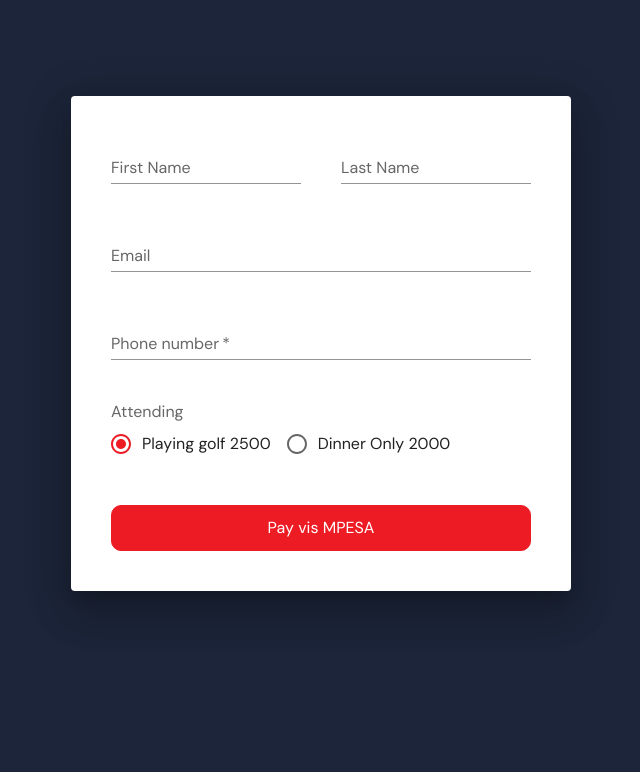
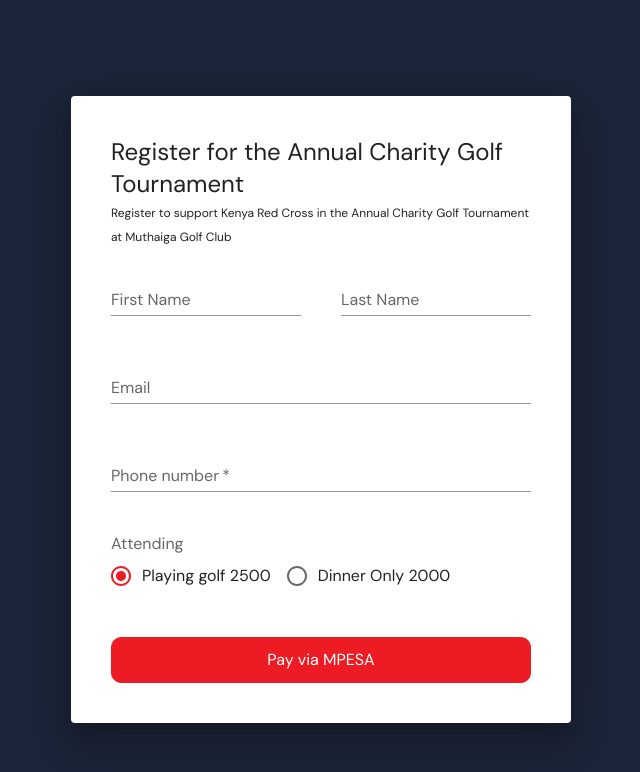
Before and after one commit to brandeddavid/wema-form, a Next.js app: page / in a window 1280 px wide. Shown: the top 772 px of the page, without its empty margins (319-959 px from the left). Built offline with nearby package versions, Linux system fonts and the light colour scheme.

Commit message:
add form header

```diff
--- a/src/components/Form/form.tsx
+++ b/src/components/Form/form.tsx
@@ -9,6 +9,7 @@
 	Radio,
 	RadioGroup,
 	FormLabel,
+	Typography,
 } from "@mui/material";
 import SubmitButton from "../SubmitButton/submitButton";
 import submitForm from "../../api/submitForm";
@@ -38,10 +39,19 @@
 	);
 
 	return (
-		<Paper
-			elevation={24}
-			className="bg-white w-full md:w-[500px] p-[40px] space-y-[40px]"
-		>
+		<Paper elevation={24} className="bg-white w-full md:w-[500px] p-[40px]">
+			<Box>
+				<Typography variant="h5">
+					Register for the Annual Charity Golf Tournament
+				</Typography>
+			</Box>
+			<Box sx={{ marginBottom: 10 }}>
+				<Typography variant="caption">
+					Register to support Kenya Red Cross in the Annual Charity Golf
+					Tournament at Muthaiga Golf Club{" "}
+				</Typography>
+			</Box>
+			<div className="space-y-[40px]">
 				<Box
 					sx={{
 						width: "100%",
@@ -127,9 +137,10 @@
 							});
 						}}
 					>
-					Pay vis MPESA
+						Pay via MPESA
 					</SubmitButton>
 				</Box>
+			</div>
 		</Paper>
 	);
 };
```
Lines whose indentation alone changed are shown as unchanged.
